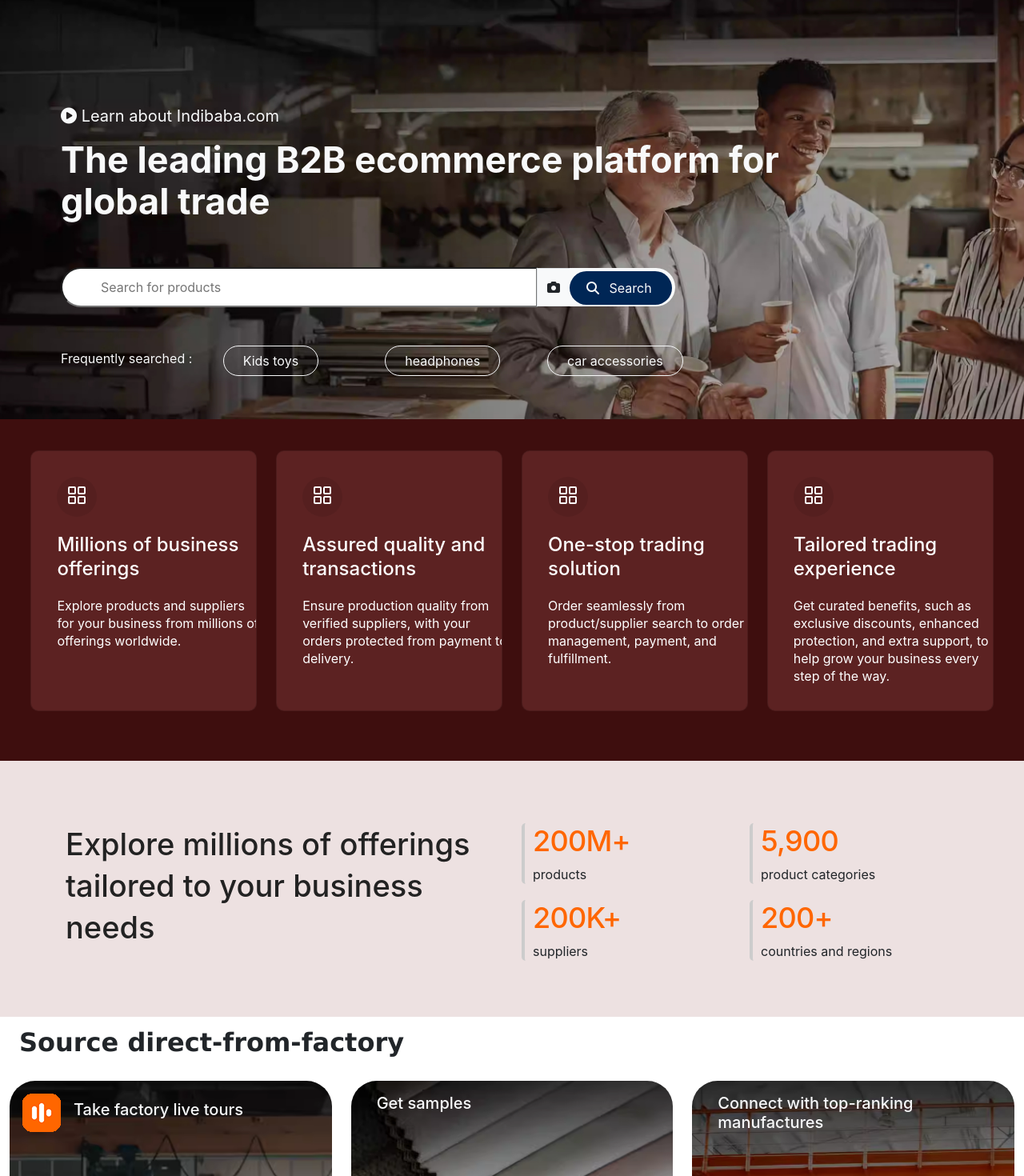
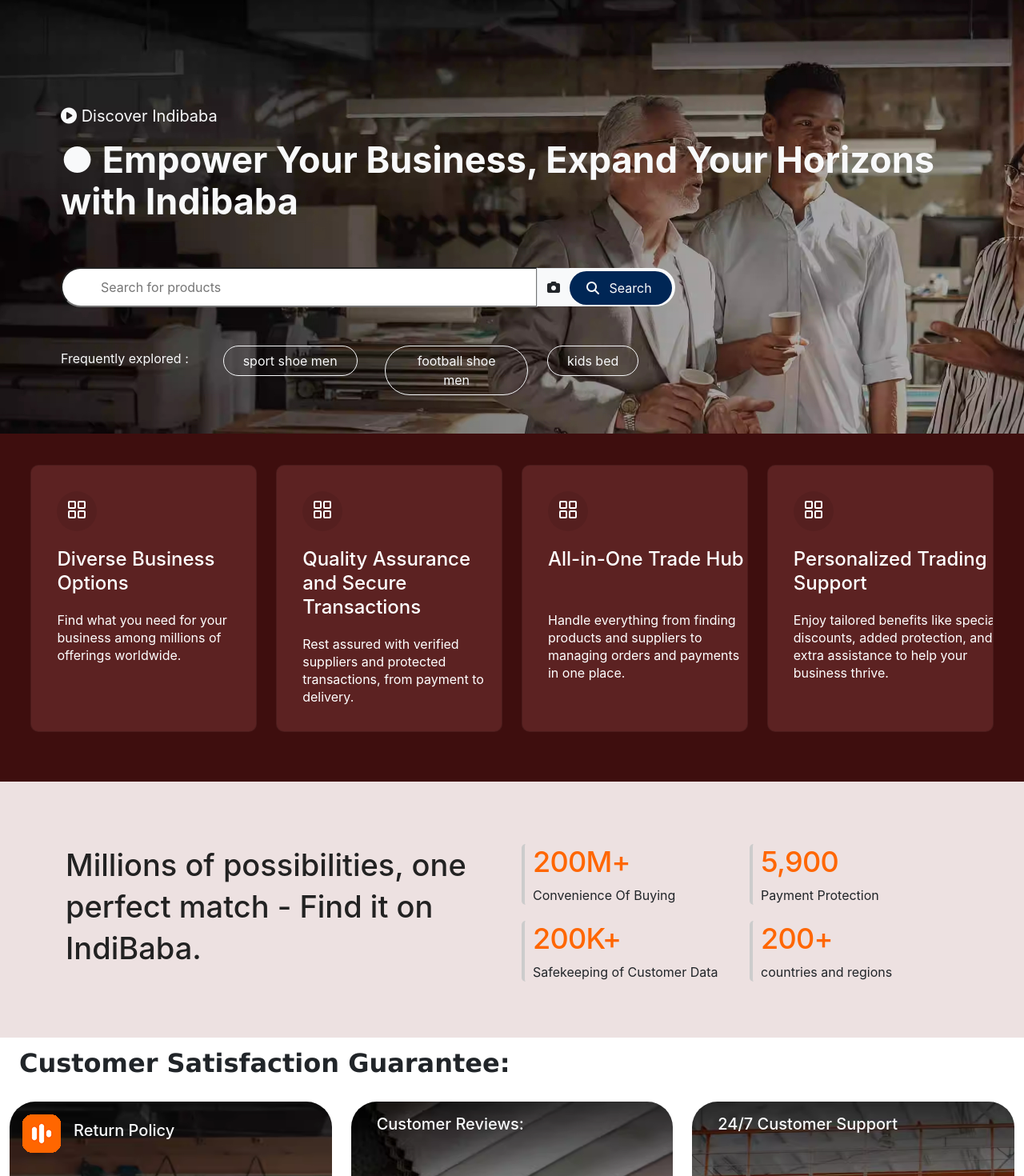
Before and after one commit to RajatSinghRajawat/Ali, a React (Create React App) app: page / in a window 1280 px wide. Shown: the part 140-1610 px from the top of the page at 80% size. Built offline with nearby package versions, Linux system fonts and the light colour scheme.

Commit message:
update by ankit

```diff
--- a/src/component/Ali.css
+++ b/src/component/Ali.css
@@ -54,6 +54,7 @@
 }
 
 @media (max-width: 576px) {
+
     .input-group,
     .button2 {
         display: none;
@@ -61,6 +62,7 @@
 }
 
 @media (max-width: 770px) {
+
     .button4 {
         margin-top: 0.8rem;
     }
@@ -68,8 +70,9 @@
 
 .button {
     font-family: Inter, "SF Pro Text", Roboto, "Helvetica Neue", Helvetica, Tahoma, Arial, "PingFang SC", "Microsoft YaHei";
-    font-size: 16px;
-    text-align: center;
+    FONT-SIZE: 16px;
+    /* LINE-HEIGHT:22px; */
+    TEXT-ALIGN: center
 }
 
 .camera {
@@ -82,10 +85,10 @@
 
 .button2 {
     font-weight: Inter, "SF Pro Text", Roboto, "Helvetica Neue", Helvetica, Tahoma, Arial, "PingFang SC", "Microsoft YaHei";
-    font-size: 14px;
-    line-height: 36px;
-    text-align: start;
-    letter-spacing: normal;
+    FONT-SIZE: 14px;
+    LINE-HEIGHT: 36px;
+    TEXT-ALIGN: start;
+    LETTER-SPACING: normal;
 }
 
 @media (max-width: 768px) {
@@ -95,61 +98,76 @@
     }
 }
 
+/* //footer////////////////////////////////////////////// */
 .footer1 {
     font-family: Inter, "SF Pro Text", Roboto, "Helvetica Neue", Helvetica, Tahoma, Arial, "PingFang SC", "Microsoft YaHei";
-    font-size: 16px;
-    line-height: 22px;
-    text-align: start;
-    letter-spacing: normal;
+    FONT-SIZE: 16px;
+    LINE-HEIGHT: 22px;
+    TEXT-ALIGN: start;
+    LETTER-SPACING: normal
 }
 
 .footer2 {
     font-family: Inter, "SF Pro Text", Roboto, "Helvetica Neue", Helvetica, Tahoma, Arial, "PingFang SC", "Microsoft YaHei";
-    font-size: 12px;
-    line-height: 18px;
-    text-align: left;
-    letter-spacing: normal;
+    FONT-SIZE: 12px;
+    LINE-HEIGHT: 18px;
+    TEXT-ALIGN: left;
+    LETTER-SPACING: normal;
     color: #3a3a3a;
 }
 
 .footer2:hover {
+    /* border-bottom:1px solid gray;
+    width:9rem; */
     text-decoration: underline;
 }
 
+/* /////////////////////////////////////////////////play button */
 #myButton {
     background-color: #000000;
     border: none;
     color: white;
+    /* padding: 10px 20px; */
     text-align: center;
     text-decoration: none;
     display: flex;
     align-items: center;
     justify-content: center;
     font-size: 16px;
+    cursor: pointer;
     border-radius: 5px;
 }
 
+
 .download-button {
     margin: 10px;
+    /* Adjust margin as needed */
 }
 
 .button-text {
     font-size: 10px;
+    /* Adjust text size as needed */
     margin: 0;
+}
+
+.footer4 {
+    cursor: pointer;
 }
 
 .store-name {
     font-weight: bold;
+    /* Add some space between the text and store name */
 }
 
 .lasttext {
     font-family: Inter, "SF Pro Text", Roboto, "Helvetica Neue", Helvetica, Tahoma, Arial, "PingFang SC", "Microsoft YaHei";
-    font-size: 14px;
-    line-height: 18px;
-    text-align: start;
-    letter-spacing: normal;
+    FONT-SIZE: 14px;
+    LINE-HEIGHT: 18px;
+    TEXT-ALIGN: start;
+    LETTER-SPACING: normal;
 }
 
+/* //////////////////////////////////////////////////// nav */
 .Navbutton {
     background-color: rgb(0, 38, 85);
     color: white;
@@ -165,8 +183,10 @@
     justify-content: end;
 }
 
-@media screen and (min-width: 800px) {
-    .mys {
+/*
+ */
+ @media screen and (min-width:800px) {
+    .mys{
         margin-left: 4rem;
     }
-}
+ }
--- a/src/component/Card.js
+++ b/src/component/Card.js
@@ -5,23 +5,23 @@
 const imag_map = [
     {
         icons: <PiSquaresFour />,
-        text: "Millions of business offerings",
-        paragraph: "Explore products and suppliers for your business from millions of offerings worldwide."
+        text: "Diverse Business Options",
+        paragraph: "Find what you need for your business among millions of offerings worldwide."
     },
     {
         icons: <PiSquaresFour />,
-        text: "Assured quality and transactions",
-        paragraph: "Ensure production quality from verified suppliers, with your orders protected from payment to delivery."
+        text: "Quality Assurance and Secure Transactions",
+        paragraph: "Rest assured with verified suppliers and protected transactions, from payment to delivery."
     },
     {
         icons: <PiSquaresFour />,
-        text: "One-stop trading solution",
-        paragraph: "Order seamlessly from product/supplier search to order management, payment, and fulfillment."
+        text: "All-in-One Trade Hub",
+        paragraph: "Handle everything from finding products and suppliers to managing orders and payments in one place."
     },
     {
         icons: <PiSquaresFour />,
-        text: "Tailored trading experience",
-        paragraph: "Get curated benefits, such as exclusive discounts, enhanced protection, and extra support, to help grow your business every step of the way."
+        text: " Personalized Trading Support",
+        paragraph: "Enjoy tailored benefits like special discounts, added protection, and extra assistance to help your business thrive."
     },
 ];
 
--- a/src/component/Cards.js
+++ b/src/component/Cards.js
@@ -14,7 +14,7 @@
 const Cards = () => {
     return (
         <>
-            <div className=' m-2 px-3 fs-2 bold'>Source direct-from-factory</div>
+            <div className=' m-2 px-3 fs-2 bold'>Customer Satisfaction Guarantee:</div>
             <div className='container-fluid'>
                 <div className='row'>
                     <div className='col-lg-4 col-md-4 col-sm-12'>
@@ -25,7 +25,8 @@
 
                             <div className='d-flex p-3 fs-2 align-items-center text-light'>
                                 <img src={img11} className='img-fluid' alt="Live Tour" />
-                                <h5 className='px-3'>Take factory live tours</h5>
+                                <h5 className='px-3'>Return Policy
+</h5>
                             </div>
 
                             <div className='p-3'>
@@ -43,7 +44,7 @@
 
                             <div className=' p-3 fs-2 text-light'>
 
-                                <h5 className='px-3'>Get samples</h5>
+                                <h5 className='px-3'>Customer Reviews:</h5>
                             </div>
 
                             <div className='p-3'>
@@ -60,7 +61,7 @@
                         }} className='my-3 rounded-5 backimg'>
 
                             <div className=' p-3 fs-2 text-light'>
-                                <h5 className='px-3'>Connect with top-ranking manufactures</h5>
+                                <h5 className='px-3'>24/7 Customer Support</h5>
                             </div>
 
                             <div className='p-3'>
--- a/src/component/Navbar.js
+++ b/src/component/Navbar.js
@@ -10,8 +10,8 @@
                 <div className='row back'>
                     <div className='col-lg-12 col-md-12 col-sm-12 text1'>
                         <div className=' mys'>
-                            <p className='text-light text2'><span><i className="fa-solid fa-circle-play"></i></span> Learn about Indibaba.com</p>
-                            <h2 className='text-light text3'><b>The leading B2B ecommerce platform for <br /> global trade</b></h2>
+                            <p className='text-light text2'><span><i className="fa-solid fa-circle-play"></i></span> Discover Indibaba</p>
+                            <h2 className='text-light text3'><b>● Empower Your Business, Expand Your Horizons with Indibaba</b></h2>
                             <div className='row'>
                                 <div className='col-lg-12'>
                                     <div className="input-group mt-5 input">
@@ -36,16 +36,18 @@
                             </div>
                             <div className='row mt-5 mb-5'>
                                 <div className='col-lg-2 col-md-6 col-sm-12 mt-1'>
-                                    <p className='text-light button4'>Frequently searched :</p>
+                                    <p className='text-light button4'>Frequently explored
+ :</p>
                                 </div>
                                 <div className='col-lg-2 col-md-6 col-sm-12'>
-                                    <button className='btn btn-outline-dark text-light border-light rounded-pill button4 ps-4 pe-4'>Kids toys</button>
+                                    <button className='btn btn-outline-dark text-light border-light rounded-pill button4 ps-4 pe-4'>sport shoe men</button>
                                 </div>
                                 <div className='col-lg-2 col-md-6 col-sm-12'>
-                                    <button className='btn btn-outline-dark text-light border-light rounded-pill button4 ps-4 pe-4'>headphones</button>
+                                    <button className='btn btn-outline-dark text-light border-light rounded-pill button4 ps-4 pe-4'> football shoe men</button>
                                 </div>
                                 <div className='col-lg-2 col-md-6 col-sm-12'>
-                                    <button className='btn btn-outline-dark text-light border-light rounded-pill button4 ps-4 pe-4'>car accessories</button>
+                                    <button className='btn btn-outline-dark text-light border-light rounded-pill button4 ps-4 pe-4'>kids bed
+</button>
                                 </div>
 
                             </div>
--- a/src/component/Text_content.js
+++ b/src/component/Text_content.js
@@ -8,7 +8,8 @@
         <div className="container ">
             <div className="row">
                 <div className="col-lg-6">
-                    <h1 className='side_text'>Explore millions of offerings tailored to your business needs</h1>
+                    <h1 className='side_text'>Millions of possibilities, one perfect match - Find it on IndiBaba.
+</h1>
                 </div>
                 <div className="col-lg-6">
                     <div className="row">
@@ -16,7 +17,8 @@
                             <div className="side-items">
                                 <div className="side-border">
                                     <h2 className="golden-text">200M+</h2>
-                                    <p>products</p>
+                                    <p>Convenience Of Buying
+</p>
                                 </div>
                             </div>
                         </div>
@@ -24,7 +26,8 @@
                             <div className="side-items">
                                 <div className="side-border">
                                     <h2 className="golden-text">5,900</h2>
-                                    <p>product categories</p>
+                                    <p>Payment Protection
+</p>
                                 </div>
                             </div>
                         </div>
@@ -34,7 +37,7 @@
                             <div className="side-items">
                                 <div className="side-border">
                                     <h2 className="golden-text">200K+</h2>
-                                    <p>suppliers</p>
+                                    <p>Safekeeping of Customer Data</p>
                                 </div>
                             </div>
                         </div>
```
